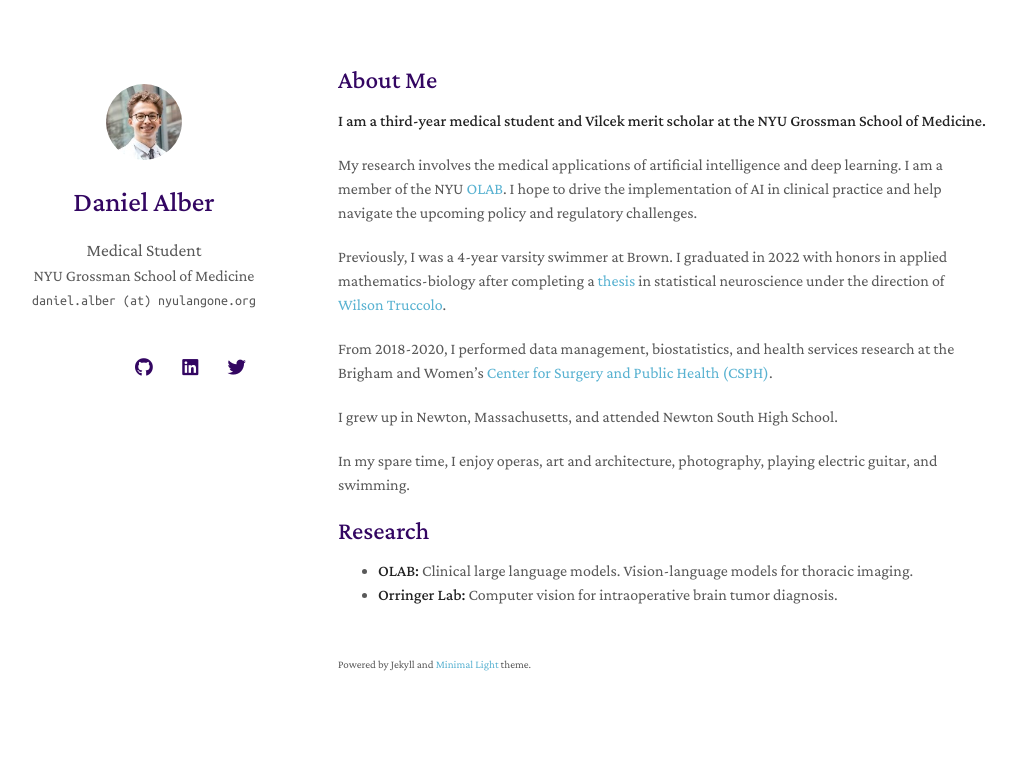
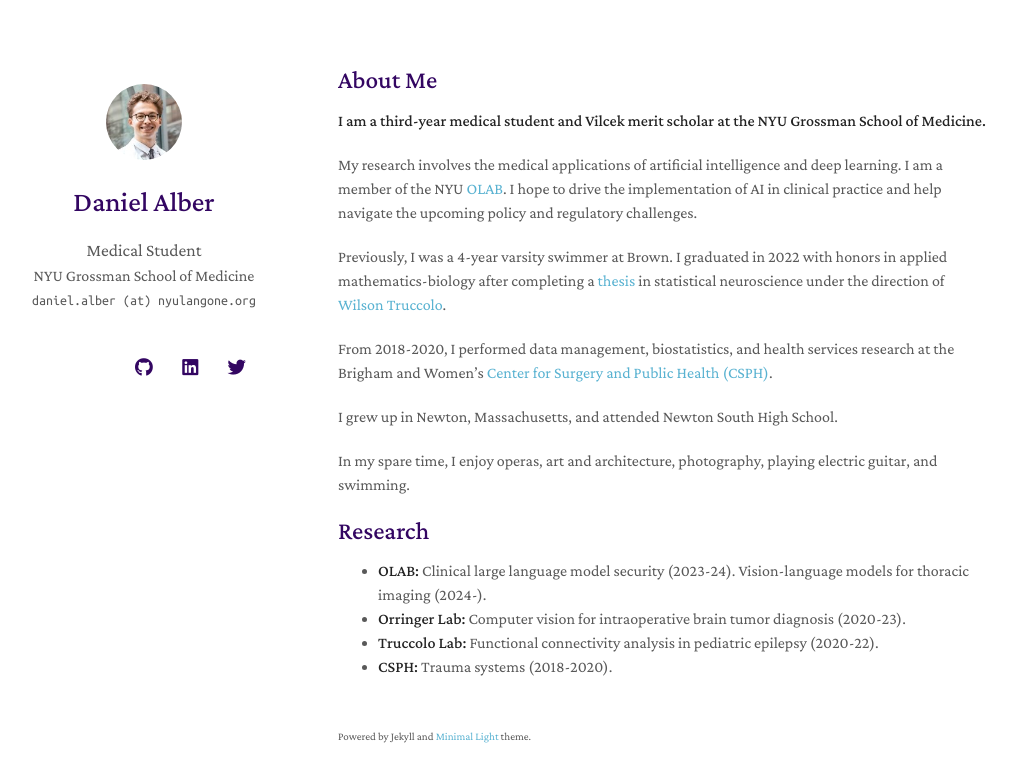
Before and after one commit to danalber/danalber.github.io, a Jekyll site: the page built from index.md, in a window 1280 px wide. Shown: the top 782 px of the page, without its empty margins (132-1147 px from the left). Built offline with Jekyll 4.4.1, drawn with Linux system fonts in a browser that asks for light colours; nearby versions of some CDN libraries; a style sheet for code colours, icons or effects is not loaded; our own code applies the rules of GitHub Pages for plain Markdown files.

Commit message:
Update index.md

```diff
--- a/index.md
+++ b/index.md
@@ -18,5 +18,7 @@ In my spare time, I enjoy operas, art and architecture, photography, playing ele
 
 ## Research
 
-- **OLAB:** Clinical large language models. Vision-language models for thoracic imaging.
-- **Orringer Lab:** Computer vision for intraoperative brain tumor diagnosis.
+- **OLAB:** Clinical large language model security (2023-24). Vision-language models for thoracic imaging (2024-).
+- **Orringer Lab:** Computer vision for intraoperative brain tumor diagnosis (2020-23).
+- **Truccolo Lab:** Functional connectivity analysis in pediatric epilepsy (2020-22).
+- **CSPH:** Trauma systems (2018-2020).
```
